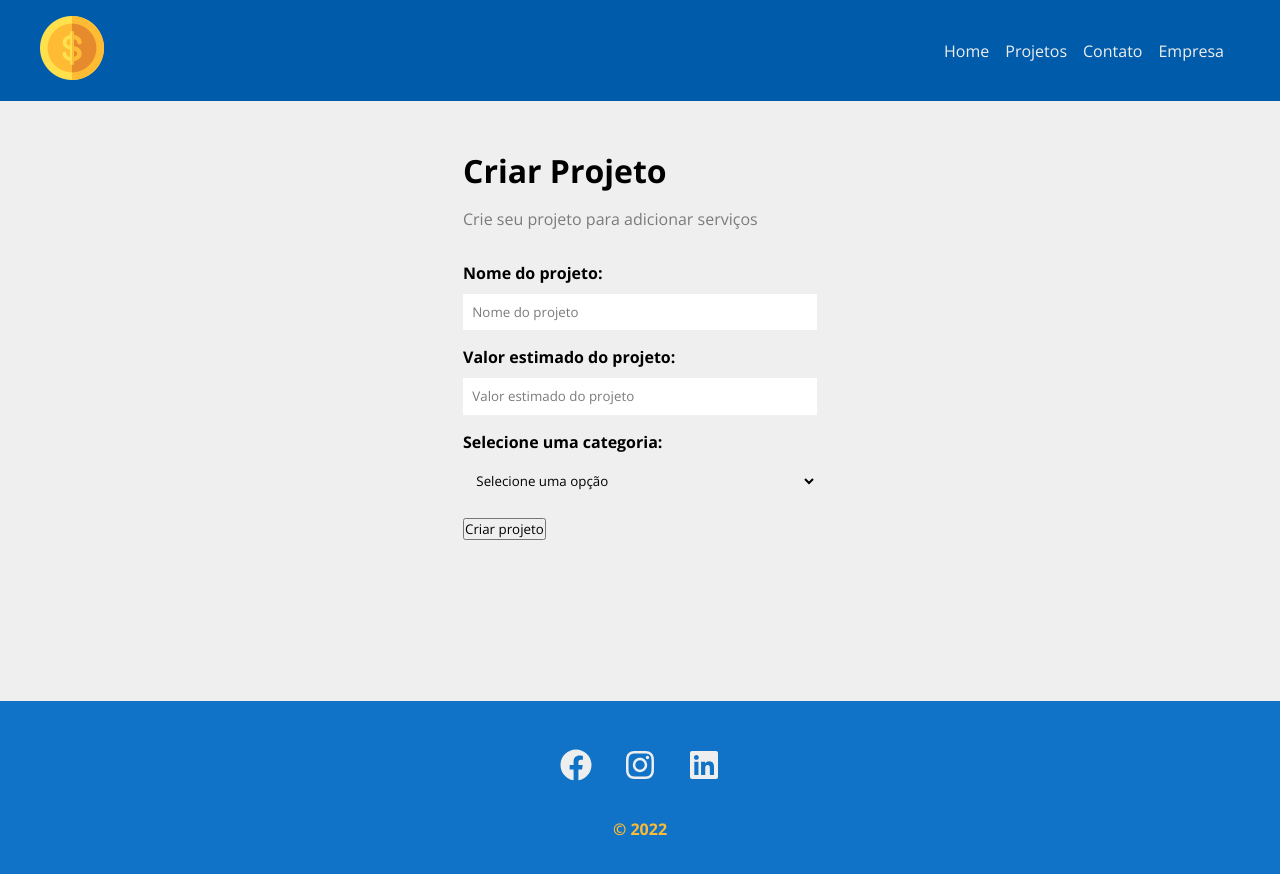
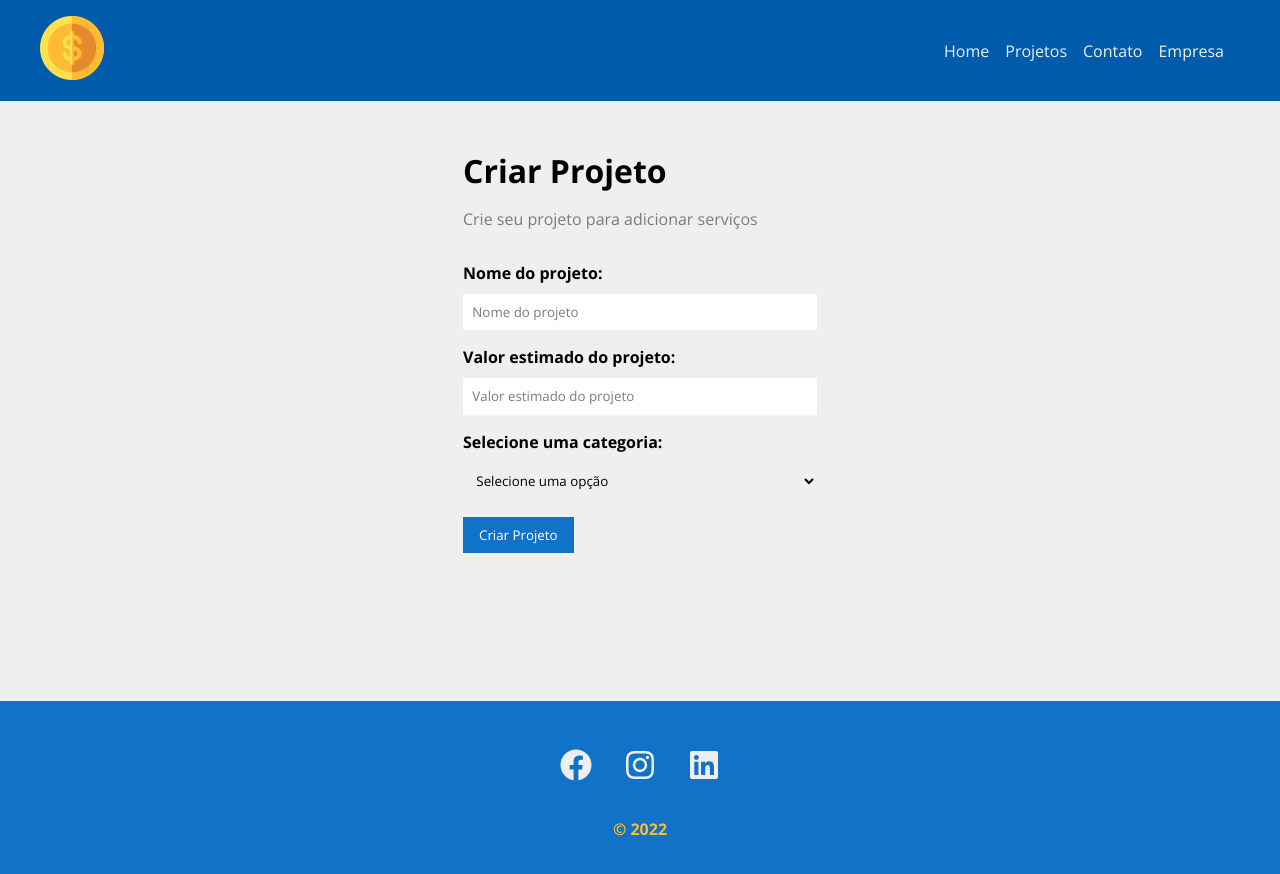
Before and after one commit to allangadelha/my-manager, a React (Create React App) app: page /newproject in a window 1280 px wide. Shown: the top 874 px of the page. Built offline with nearby package versions, Linux system fonts and the light colour scheme.

Commit message:
Creating component SubmitButton

```diff
--- /dev/null
+++ b/src/components/form/SubmitButton.js
@@ -0,0 +1,12 @@
+import styles from './SubmitButton.module.css';
+
+function SubmitButton({ text }) {
+
+    return (
+        <div>
+            <button className={styles.btn}>{text}</button>
+        </div>
+    )
+}
+
+export default SubmitButton;
--- /dev/null
+++ b/src/components/form/SubmitButton.module.css
@@ -0,0 +1,13 @@
+.btn {
+    background-color: #1073C7;
+    border: none;
+    color: #FFFFFF;
+    cursor: pointer;
+    padding: 0.7em 1.2em;
+    text-decoration: none;
+    transition: .5s;
+}
+
+.btn:hover {
+    color: #FFBB33;
+}
--- a/src/components/pages/NewProject.js
+++ b/src/components/pages/NewProject.js
@@ -8,7 +8,7 @@
         <div className={styles.newproject_container}>
             <h1>Criar Projeto</h1>
             <p>Crie seu projeto para adicionar serviços</p>
-            <ProjectForm />
+            <ProjectForm btnText="Criar Projeto"/>
         </div>
 
     )
--- a/src/components/project/ProjectForm.js
+++ b/src/components/project/ProjectForm.js
@@ -1,8 +1,9 @@
 import Input from '../form/Input';
 import Select from '../form/Select';
+import SubmitButton from '../form/SubmitButton';
 import styles from './ProjectForm.module.css';
 
-function ProjectForm() {
+function ProjectForm({btnText}) {
 
     return (
 
@@ -24,9 +25,9 @@
                     name="category_id"
                     text="Selecione uma categoria"
                 />
-                <div>
-                    <input type="submit" value="Criar projeto" />
-                </div>
+                <SubmitButton
+                    text={btnText}
+                />
             </form>
         </div>
 
```
